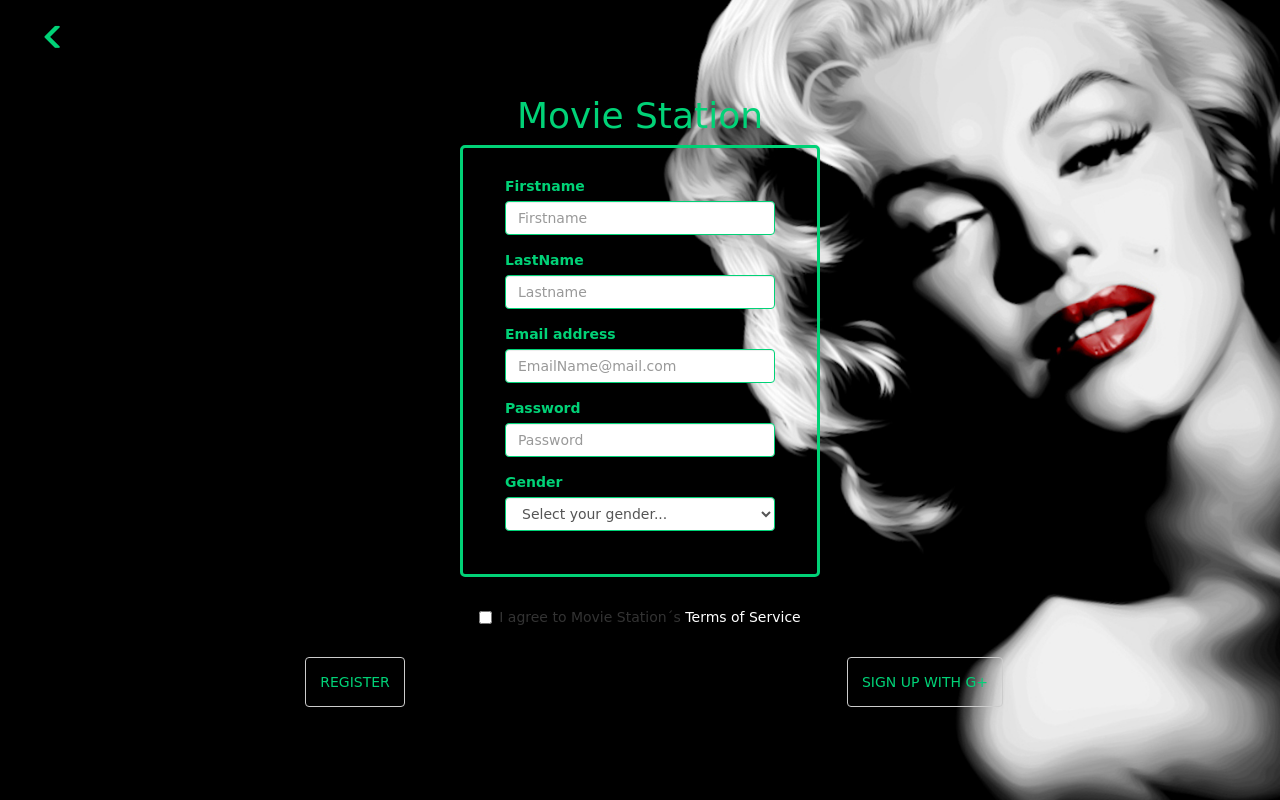
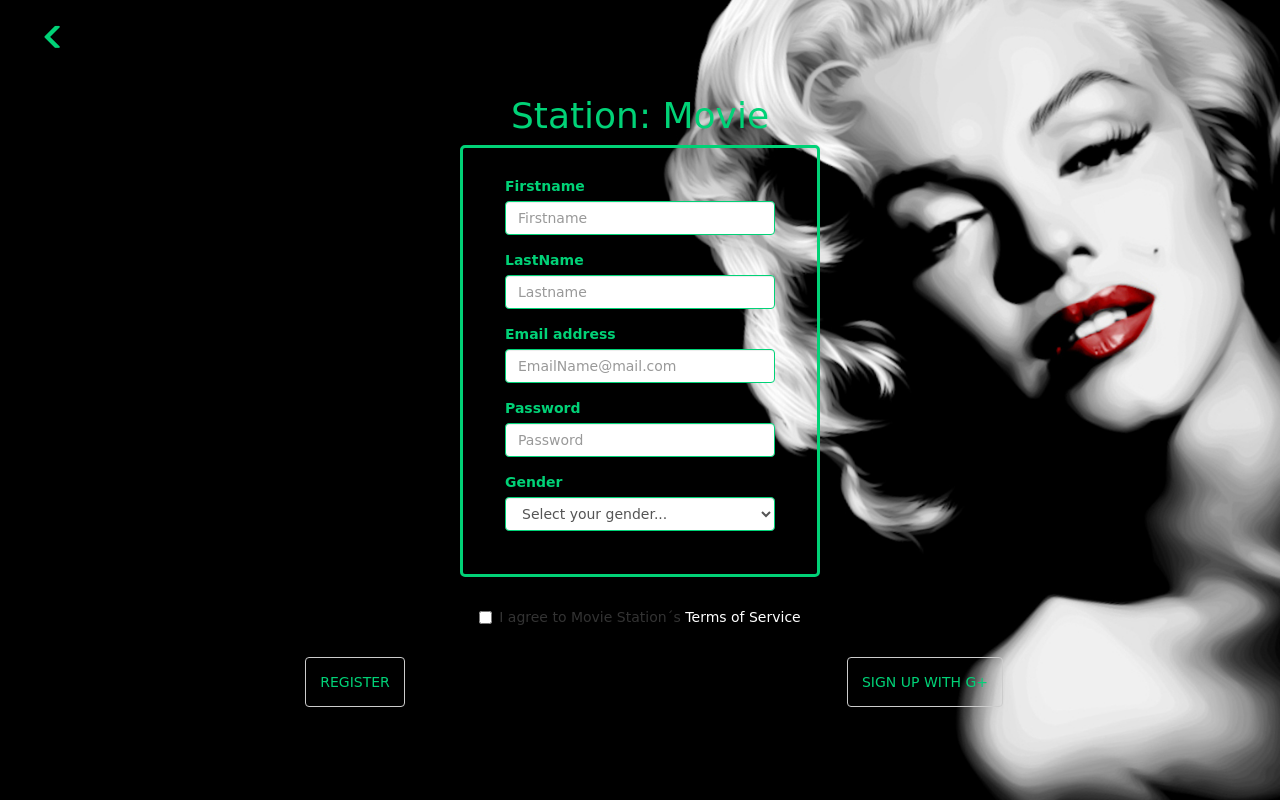
Before and after one commit to marielacp/MovieStation, a plain HTML site: page views/login.html in a window 1280 px wide. Drawn offline with nearby package versions, Linux system fonts and the light colour scheme; no server answers; a web font is replaced by a local one.

Commit message:
Añadiendo read me y cambio de titulo del login html

```diff
--- a/views/login.html
+++ b/views/login.html
@@ -22,7 +22,7 @@
     <div class="container background">
         <div class="row">
             <div class="col-xs-12 col-lg-12 container-img">
-                <h1 class="text-center">Movie Station</h1>
+                <h1 class="text-center">Station: Movie</h1>
             </div>
             <!-- Section form -->
             <section>
```
Also changed, not shown: assets/readme/1.1.png (added), assets/readme/2.2.png (added), assets/readme/3.3.png (added), assets/readme/4.4.png (added), assets/readme/5.5.png (added), assets/readme/6.6.png (added), assets/readme/7.7.png (added), assets/readme/db.jpg (added), assets/readme/favorites.png (added), assets/readme/forum.png (added), assets/readme/home.png (added), assets/readme/login.png (added), assets/readme/n.png (added), assets/readme/pc.png (added), 3 more files, 1 other file.
